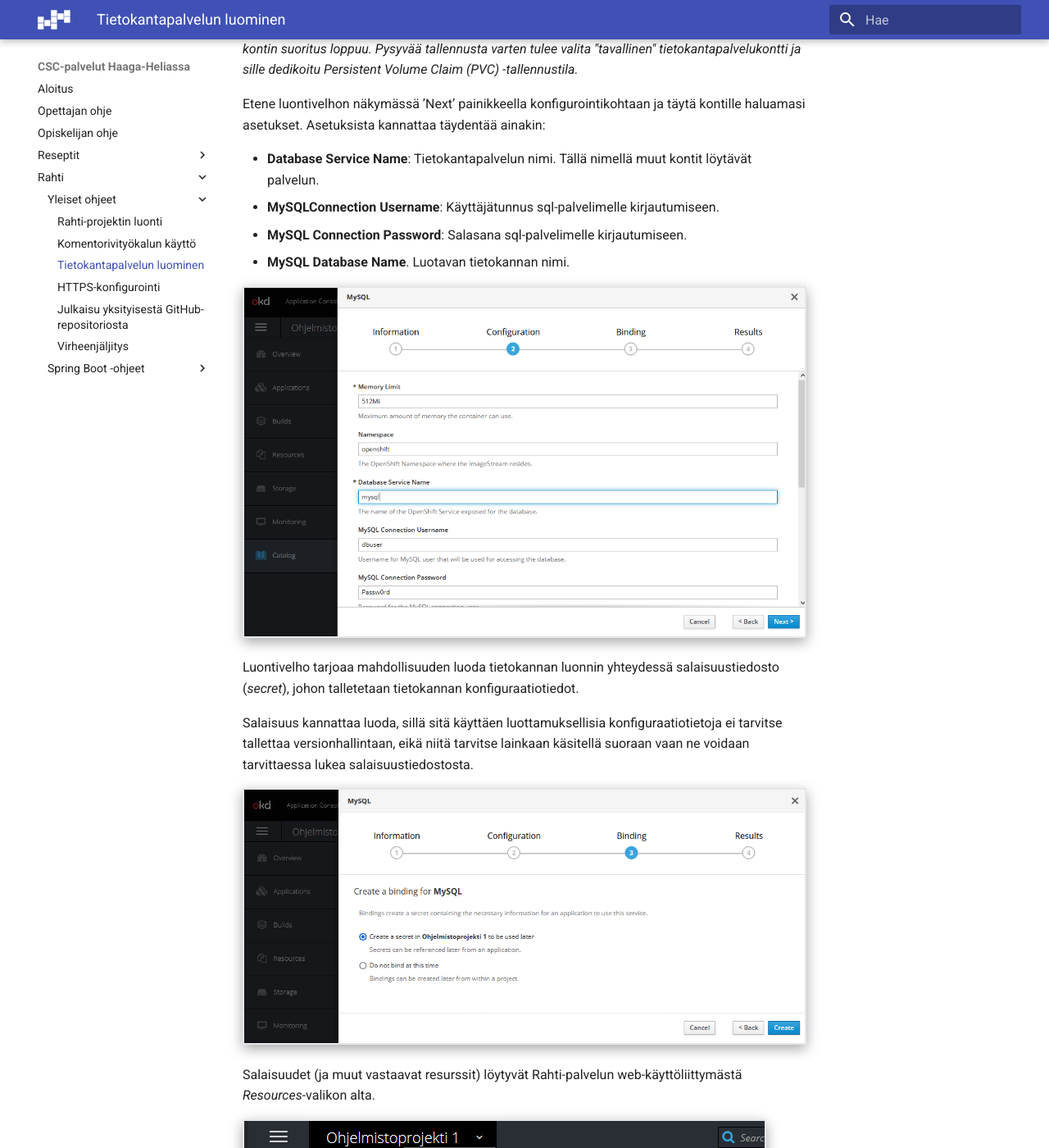
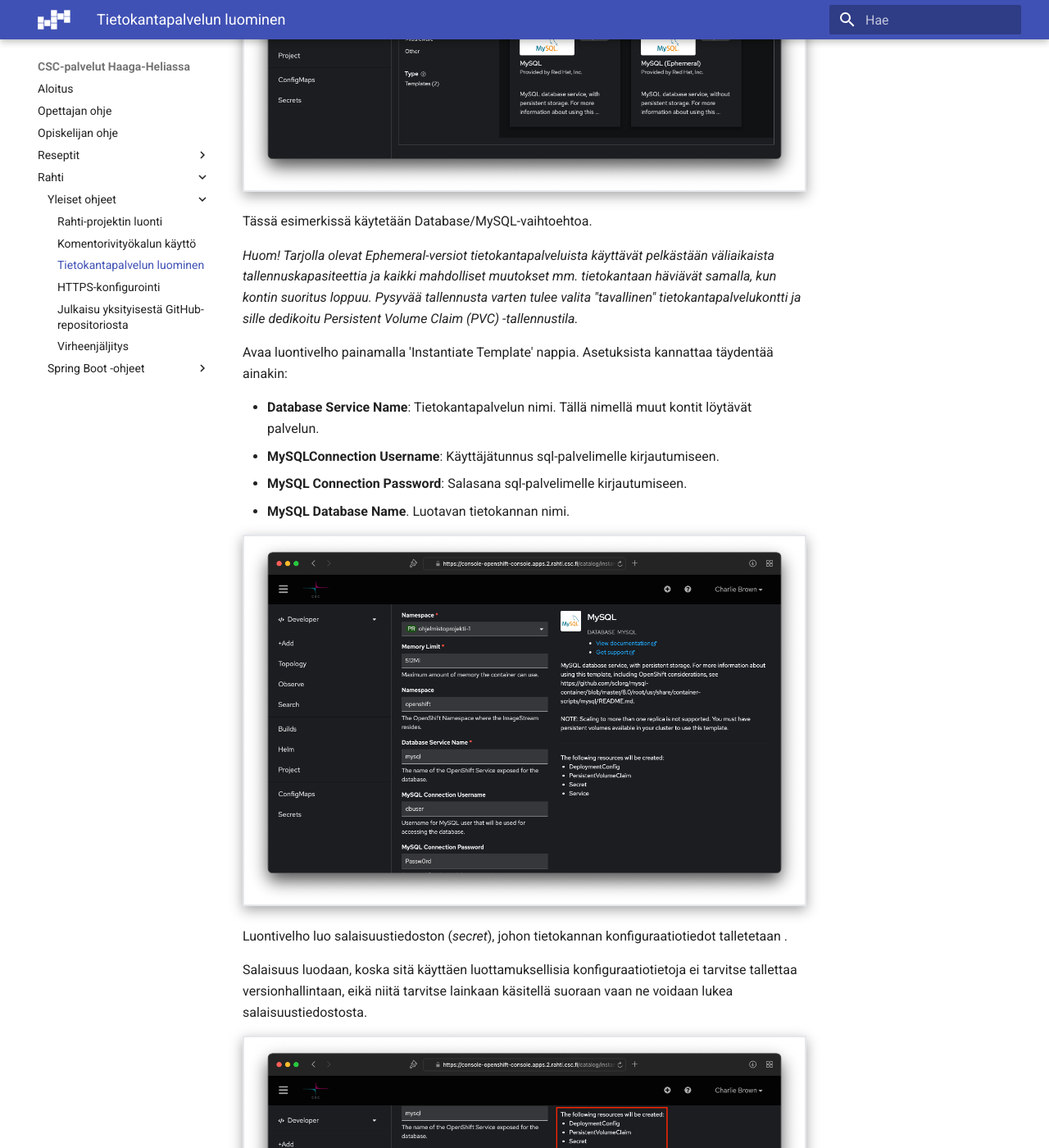
Before and after one commit to haagahelia/hh-csc-docs, an MkDocs documentation site: the page built from docs/ohje_rahti_tietokantapalvelun_luominen.md, in a window 1280 px wide and 1400 px high, scrolled down 917 px. Shown: the whole window at 82% size. Built offline with MkDocs 1.6.1 and Material for MkDocs 9.7.7, drawn with Linux system fonts in a browser that asks for light colours; some of the changed text lies outside the part shown.

Commit message:
Screencaptures changed to match new Rahti service.

```diff
--- a/docs/ohje_rahti_tietokantapalvelun_luominen.md
+++ b/docs/ohje_rahti_tietokantapalvelun_luominen.md
@@ -1,16 +1,16 @@
 # Tietokantapalvelun luominen
 
-Rahti-projektiin voi lisätä esivalmisteltuja kontteja _Browse Catalog_-näkymästä:
+Rahti-projektiin voi lisätä esivalmisteltuja kontteja _Developer/+Add_-näkymästä:
 
 ![](img/rahti_add_service.png)
 
 ![](img/rahti_browse_catalog.png)
 
-Tässä esimerkissä käytetään MySQL-vaihtoehtoa.
+Tässä esimerkissä käytetään Database/MySQL-vaihtoehtoa.
 
 _Huom! Tarjolla olevat Ephemeral-versiot tietokantapalveluista käyttävät pelkästään väliaikaista tallennuskapasiteettia ja kaikki mahdolliset muutokset mm. tietokantaan häviävät samalla, kun kontin suoritus loppuu. Pysyvää tallennusta varten tulee valita "tavallinen" tietokantapalvelukontti ja sille dedikoitu Persistent Volume Claim (PVC) -tallennustila._
 
-Etene luontivelhon näkymässä ’Next’ painikkeella konfigurointikohtaan ja täytä kontille haluamasi asetukset. Asetuksista kannattaa täydentää ainakin:
+Avaa luontivelho painamalla 'Instantiate Template' nappia. Asetuksista kannattaa täydentää ainakin:
 
 -	__Database Service Name__: Tietokantapalvelun nimi. Tällä nimellä muut kontit löytävät palvelun.
 -	__MySQLConnection Username__: Käyttäjätunnus sql-palvelimelle kirjautumiseen.
@@ -19,12 +19,12 @@
 
 ![](img/mysql_configuration_dialog.png)
 
-Luontivelho tarjoaa mahdollisuuden luoda tietokannan luonnin yhteydessä salaisuustiedosto (_secret_), johon talletetaan tietokannan konfiguraatiotiedot.
+Luontivelho luo salaisuustiedoston (_secret_), johon tietokannan konfiguraatiotiedot talletetaan .
 
-Salaisuus kannattaa luoda, sillä sitä käyttäen luottamuksellisia konfiguraatiotietoja ei tarvitse tallettaa versionhallintaan, eikä niitä tarvitse lainkaan käsitellä suoraan vaan ne voidaan tarvittaessa lukea salaisuustiedostosta.
+Salaisuus luodaan, koska sitä käyttäen luottamuksellisia konfiguraatiotietoja ei tarvitse tallettaa versionhallintaan, eikä niitä tarvitse lainkaan käsitellä suoraan vaan ne voidaan lukea salaisuustiedostosta.
 
-![](img/mysql_create_secret.png)
+![](img/mysql_created_resources.png)
 
-Salaisuudet (ja muut vastaavat resurssit) löytyvät Rahti-palvelun web-käyttöliittymästä _Resources_-valikon alta.
+Salaisuudet (ja muut vastaavat resurssit) löytyvät Rahti-palvelun web-käyttöliittymästä _Administrator/Workloads_-valikon alta. Pelkät salaisuudet on nähtävillä myös valikosta _Developer/Secrets_.
 
 ![](img/rahti_resources_secret.png)
```
Also changed, not shown: docs/ohje_rahti_komentorivityokalun_kaytto.md (+4 -2 lines), docs/ohje_rahti_projektin_luonti.md (+4 -4 lines), docs/img/mysql_configuration_dialog.png, docs/img/mysql_created_resources.png (added), docs/img/rahti_add_member.png, docs/img/rahti_add_service.png, docs/img/rahti_browse_catalog.png, docs/img/rahti_commandline_tools.png, docs/img/rahti_copy_login_command.png, docs/img/rahti_create_project.png, docs/img/rahti_portal.png, docs/img/rahti_resources_secret.png.
